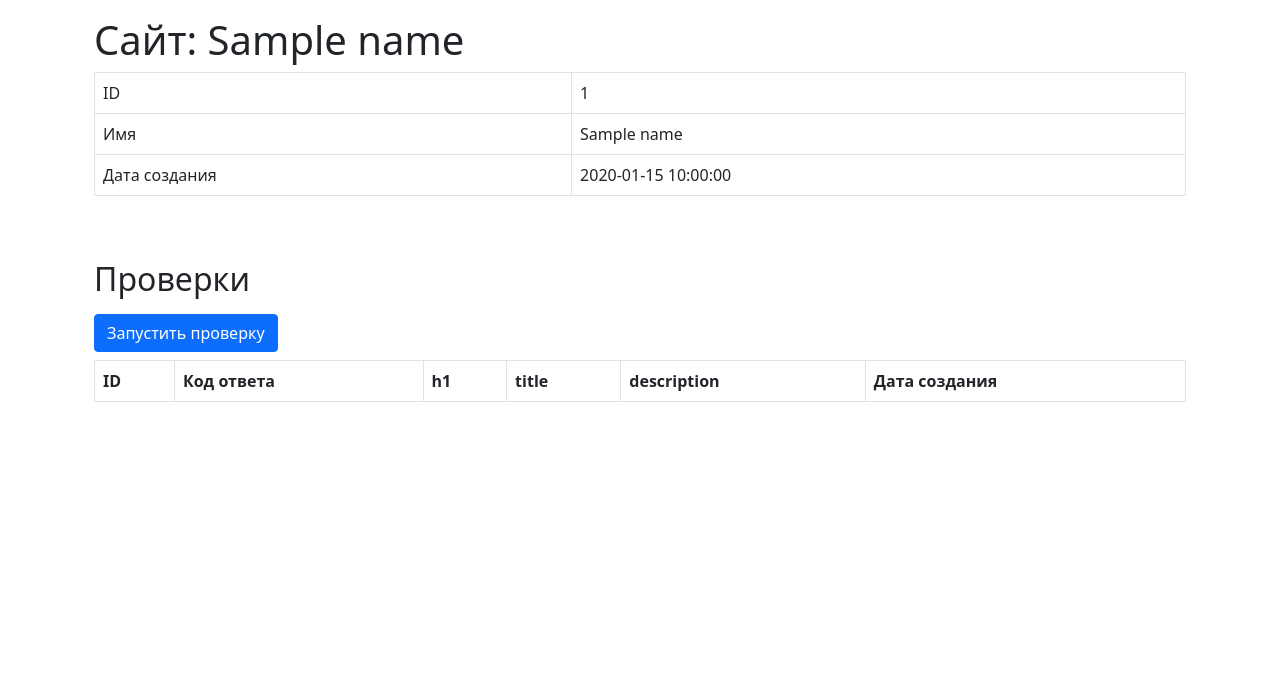
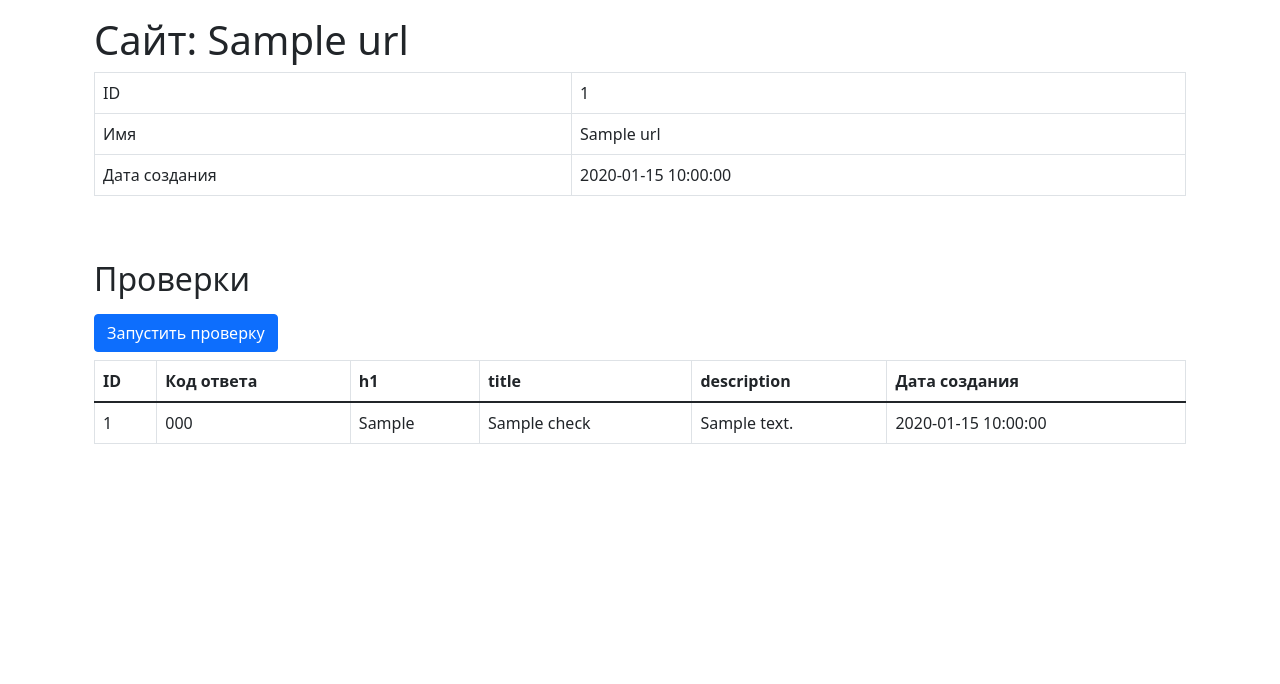
Before and after one commit to iRatatuii/python-project-83, a Flask app: template page_analyzer/templates/url.html in a window 1280 px wide. Shown: the part 56-740 px from the top of the page. Run offline with Flask 3, Linux system fonts and the light colour scheme; the template is opened without the code that fills it: most values are stand-ins (such as "Sample title", 1, 10 or a date in 2020); lists and menus that the app fills with data are empty; some libraries are stand-ins or nearby versions.

Commit message:
feat: create check_url route

```diff
--- a/page_analyzer/app.py
+++ b/page_analyzer/app.py
@@ -1,5 +1,4 @@
 import os
-from datetime import datetime
 from urllib.parse import urlparse
 
 import psycopg2
@@ -38,6 +37,7 @@ def init_database():
     except psycopg2.Error as e:
         print(f"Ошибка подключения к базе данных: {e}")
 
+
 init_database()
 
 
@@ -51,13 +51,44 @@ def urls_get():
     try:
         with get_db_connection() as conn:
             with conn.cursor() as cur:
-                cur.execute("SELECT * FROM urls ORDER BY id DESC")
-                urls = cur.fetchall()
-                print(urls)
+                cur.execute(
+                    """
+                        SELECT
+                        urls.id,
+                        urls.name,
+                        urls.created_at,
+                        MAX(url_checks.created_at) as last_check_date,
+                        (
+                            SELECT status_code
+                            FROM url_checks
+                            WHERE url_id = urls.id
+                            ORDER BY created_at DESC
+                            LIMIT 1
+                        ) as last_status_code
+                        FROM urls
+                        LEFT JOIN url_checks
+                        ON urls.id = url_checks.url_id
+                        GROUP BY urls.id, urls.name, urls.created_at
+                        ORDER BY id DESC
+                    """
+                )
+                urls = []
+                for row in cur.fetchall():
+                    urls.append(
+                        {
+                            "id": row[0],
+                            "name": row[1],
+                            "created_at": row[2],
+                            "last_check_date": row[3],
+                            "last_check_status": row[4],
+                        }
+                    )
+                    print(urls)
                 return render_template("urls.html", urls=urls)
     except psycopg2.Error as e:
         flash(f"Ошибка базы данных: {e}", "danger")
         return render_template("urls.html", urls=[])
+
 
 @app.get("/urls/<id>")
 def show_url(id):
@@ -66,11 +97,40 @@ def show_url(id):
             with conn.cursor() as cur:
                 cur.execute("SELECT * FROM urls WHERE id=%s", (id,))
                 url = cur.fetchone()
-
                 if url is None:
                     abort(404)
+                url = {"id": url[0], "name": url[1], "created_at": url[2]}
 
-                return render_template("url.html", id=url[0], name=url[1], date=url[2])
+                cur.execute(
+                    """
+                    SELECT
+                    id,
+                    status_code,
+                    h1,
+                    title,
+                    description,
+                    created_at
+                    FROM url_checks
+                    WHERE url_id = %s
+                    ORDER BY id DESC
+                """,
+                    (id,),
+                )
+
+                checks = []
+                for row in cur.fetchall():
+                    checks.append(
+                        {
+                            "id": row[0],
+                            "status_code": row[1],
+                            "h1": row[2],
+                            "title": row[3],
+                            "description": row[4],
+                            "created_at": row[5],
+                        }
+                    )
+
+                return render_template("url.html", url=url, checks=checks)
     except psycopg2.Error as e:
         flash(f"Ошибка базы данных: {e}", "danger")
         abort(500)
@@ -105,8 +165,8 @@ def urls_post():
                     return redirect(url_for("show_url", id=existing_url[0]))
 
                 cur.execute(
-                    "INSERT INTO urls (name, created_at) VALUES (%s, %s) RETURNING id",
-                    (url, datetime.now()),
+                    "INSERT INTO urls (name) VALUES (%s) RETURNING id",
+                    (url,),
                 )
                 new_id = cur.fetchone()[0]
                 conn.commit()
@@ -125,12 +185,27 @@ def urls_post():
 
 @app.post("/urls/<id>/checks")
 def check_url(id):
-    flash("Проверка URL еще не реализована", "warning")
-    return redirect(url_for("show_url", id=id))
+
+    try:
+        with get_db_connection() as conn:
+            with conn.cursor() as cur:
+                # url = cur.execute("SELECT name FROM urls WHERE id = %s", (id,))
+                # data = analyze_url(url)
+                cur.execute("""INSERT INTO url_checks (url_id) VALUES (%s)""", (id,))
+                return redirect(url_for("show_url", id=id))
+    except psycopg2.Error as e:
+        flash(f"Ошибка базы данных: {e}", "danger")
+        abort(500)
+
+
+def analyze_url(url):
+    pass
+
 
 @app.errorhandler(404)
 def not_found(error):
     return render_template("404.html"), 404
+
 
 @app.errorhandler(500)
 def internal_error(error):
--- a/page_analyzer/templates/url.html
+++ b/page_analyzer/templates/url.html
@@ -1,7 +1,7 @@
 {% extends "base.html" %} {% block content %}
 <main class="flex-grow-1">
 	<div class="container-lg mt-3">
-		<h1>Сайт: {{ name }}</h1>
+		<h1>Сайт: {{ url.name }}</h1>
 
 		<div class="table-responsive">
 			<table
@@ -11,22 +11,22 @@
 				<tbody>
 					<tr>
 						<td>ID</td>
-						<td>{{ id }}</td>
+						<td>{{ url.id }}</td>
 					</tr>
 					<tr>
 						<td>Имя</td>
-						<td>{{ name }}</td>
+						<td>{{ url.name }}</td>
 					</tr>
 					<tr>
 						<td>Дата создания</td>
-						<td>{{ date }}</td>
+						<td>{{ url.created_at }}</td>
 					</tr>
 				</tbody>
 			</table>
 		</div>
 
 		<h2 class="mt-5 mb-3">Проверки</h2>
-		<form method="post" action="/urls/{{ id }}/checks">
+		<form method="post" action="/urls/{{ url.id }}/checks">
 			<input
 				type="submit"
 				class="btn btn-primary"
@@ -49,7 +49,21 @@
 						<th>Дата создания</th>
 					</tr>
 				</thead>
-				<tbody></tbody>
+				<tbody>
+                    {% if checks %}
+                        {% for check in checks %}
+                            <tr>
+                                <td>{{ check.id}}</td>
+                                <td>{{ check.status_code or ""}}</td>
+                                <td>{{ check.h1 or ""}}</td>
+                                <td>{{ check.title or ""}}</td>
+                                <td>{{ check.description or ""}}</td>
+                                <td>{{ check.created_at}}</td>
+                            </tr>
+					    {% endfor %}
+                    {% endif %}
+
+				</tbody>
 			</table>
 		</div>
 	</div>
```
Also changed, not shown: page_analyzer/templates/urls.html (+4 -4 lines).
